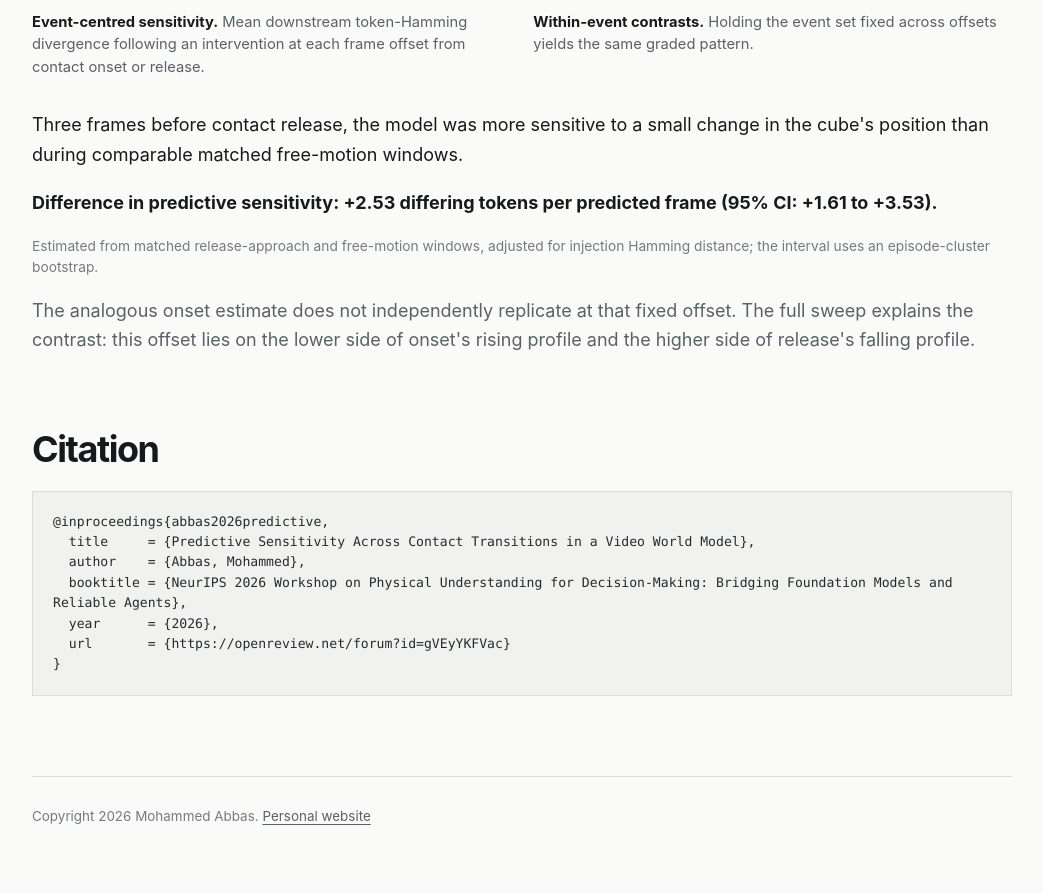
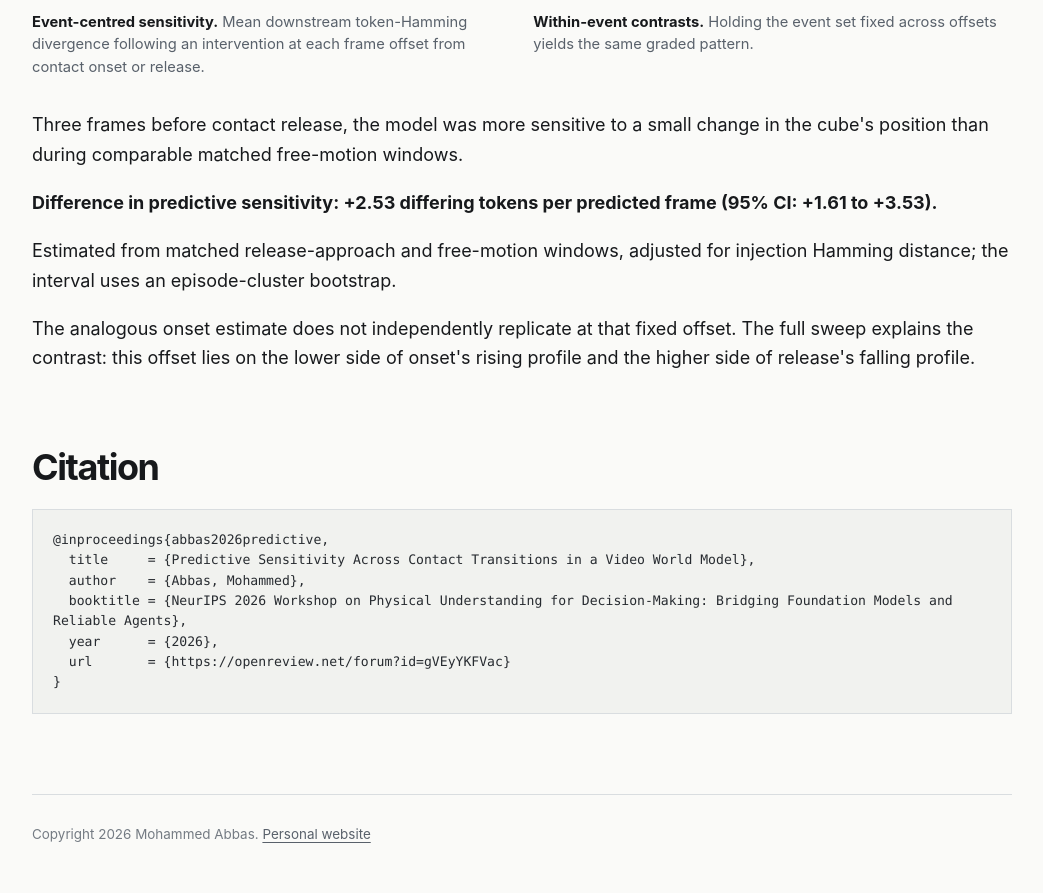
Before and after one commit to MommeAbbas/video-world-model-contact-sensitivity, a plain HTML site: page docs/index.html in a window 1280 px wide. Shown: the part 3642-4535 px from the top of the page, without its empty margins (118-1161 px from the left). Drawn offline with Linux system fonts and the light colour scheme.

Commit message:
Normalize release result typography

```diff
--- a/docs/index.html
+++ b/docs/index.html
@@ -126,9 +126,9 @@
       }
       .results-figures figure { margin: 0; }
       .result-summary { margin-top: 2rem; }
-      .result-copy p:first-child { color: var(--text); }
-      .stat { color: var(--text) !important; font-weight: 680; }
-      .estimation-note { color: var(--faint) !important; font-size: .86rem; line-height: 1.5; }
+      .result-summary, .result-summary p { color: var(--text); }
+      .stat { font-weight: 680; }
+      .estimation-note { font-size: inherit; line-height: inherit; }
 
       .bibtex {
         margin: 1.35rem 0 0;
```
